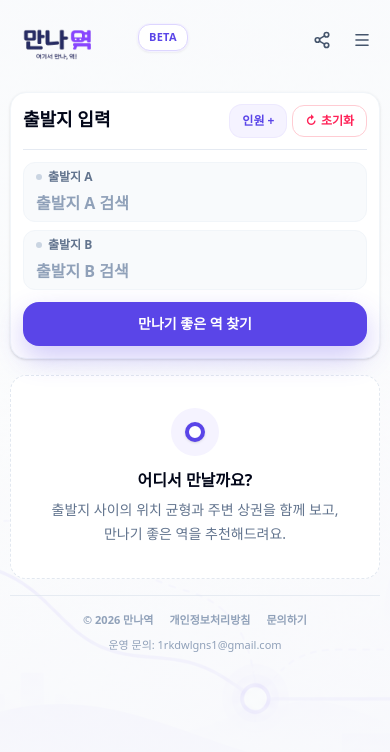
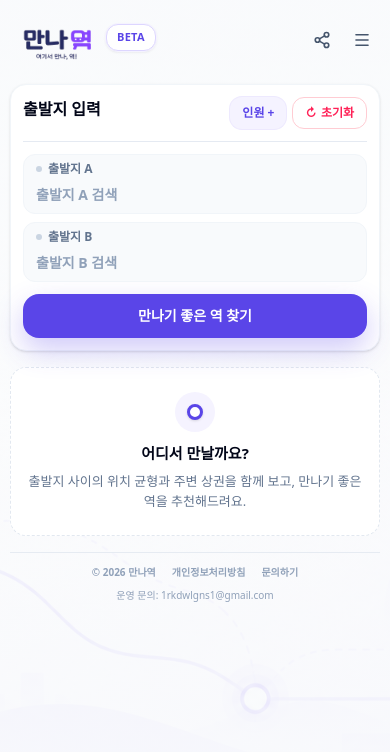
Before and after one commit to 1rkdwlgns1/mannayeok, a React (Vite) app: page / in a window 390 px wide. Both pictures are taken after a click on the button "약속 장소 찾기". Shown: the top 752 px of the page. Built offline with nearby package versions, Linux system fonts and the light colour scheme; a web font is replaced by a local one.

Commit message:
수정 veta 2.0/ FIX : 도메인 추가, 카카오톡 공유하기 추가, 모바일 반응형 수정

```diff
--- a/src/App.jsx
+++ b/src/App.jsx
@@ -438,7 +438,7 @@ function App() {
     const shareUrl = PUBLIC_APP_URL
     const shareData = {
       title: '만나역 - 만나기 좋은 중간역 찾기',
-      text: '어디서 만날지 고민될 때, 만나역에서 모두에게 좋은 약속역을 찾아보세요.',
+      text: '어디서 만날지 고민될 때, 만나역에서 만나기 좋은 역을 찾아보세요.',
       url: shareUrl,
     }
 
@@ -583,7 +583,7 @@ function App() {
       }}
     >
       <div data-reveal-root className="mx-auto w-full max-w-4xl space-y-4 pb-8 md:space-y-5">
-        <div className="mx-auto w-full max-w-4xl space-y-4 md:space-y-3">
+        <div className="mx-auto w-full max-w-4xl space-y-2 md:space-y-3">
           <div className="relative flex min-h-16 items-start justify-between px-0 py-0 md:min-h-20">
             <div className="relative flex min-w-0 items-start">
               <span className="block h-16 w-44 overflow-visible sm:w-64 md:h-20 md:w-72" aria-label="만나역" role="img">
@@ -593,7 +593,7 @@ function App() {
                   className="h-full w-full origin-left -translate-x-7 translate-y-1 scale-[1.6] object-contain object-left sm:-translate-x-10 sm:scale-[1.95] md:-translate-x-11 md:translate-y-1.5 md:scale-[2.15]"
                 />
               </span>
-              <BetaBadge className="absolute left-32 top-3 sm:left-36 md:left-36 md:top-4" />
+              <BetaBadge className="absolute left-24 top-3 md:left-36 md:top-4" />
             </div>
 
             <nav className="mt-5 hidden shrink-0 items-center gap-1 md:flex" aria-label="서비스 메뉴">
@@ -852,18 +852,18 @@ function App() {
             ) : null}
           </>
         ) : (
-          <section className="rounded-2xl border border-dashed border-slate-200 bg-white px-5 py-8 text-center">
-            <div className="mx-auto mb-3 flex h-12 w-12 items-center justify-center rounded-full bg-violet-50">
-              <div className="h-5 w-5 rounded-full border-4 border-[#5A45E8] bg-white shadow-sm" />
+          <section className="rounded-2xl border border-dashed border-slate-200 bg-white px-4 py-6 text-center md:px-5 md:py-8">
+            <div className="mx-auto mb-2.5 flex h-10 w-10 items-center justify-center rounded-full bg-violet-50 md:mb-3 md:h-12 md:w-12">
+              <div className="h-4 w-4 rounded-full border-[3px] border-[#5A45E8] bg-white shadow-sm md:h-5 md:w-5 md:border-4" />
             </div>
-            <h2 className="text-base font-black text-slate-950">어디서 만날까요?</h2>
-            <p className="mx-auto mt-1.5 max-w-md text-sm leading-6 text-slate-500">
+            <h2 className="text-[15px] font-black text-slate-950 md:text-base">어디서 만날까요?</h2>
+            <p className="mx-auto mt-1.5 max-w-md text-[13px] leading-5 text-slate-500 md:text-sm md:leading-6">
               출발지 사이의 위치 균형과 주변 상권을 함께 보고, 만나기 좋은 역을 추천해드려요.
             </p>
           </section>
         )}
 
-        <footer className="mt-2 border-t border-slate-200/80 px-2 pb-2 pt-4 text-center text-[11px] font-bold text-slate-400">
+        <footer className="mt-1 border-t border-slate-200/80 px-2 pb-1 pt-3 text-center text-[10px] font-bold text-slate-400 md:mt-2 md:pb-2 md:pt-4 md:text-[11px]">
           <div className="flex flex-wrap items-center justify-center gap-x-4 gap-y-2">
             <span>© 2026 만나역</span>
             <button
--- a/src/components/AddressInput.jsx
+++ b/src/components/AddressInput.jsx
@@ -16,7 +16,7 @@ function AddressInput({ origins, maxOrigins, minOrigins, onAddOrigin, onChange,
     <div>
       <div className="flex items-start justify-between gap-3 sm:items-center">
         <div>
-          <h2 className="text-lg font-black text-slate-950 sm:text-lg">출발지 입력</h2>
+          <h2 className="text-base font-black text-slate-950 md:text-lg">출발지 입력</h2>
           <p className="mt-1 hidden text-sm text-slate-500 sm:block">각자의 출발지를 검색해서 선택해주세요.</p>
         </div>
         <div className="flex shrink-0 items-center gap-1.5 sm:gap-2">
@@ -186,7 +186,7 @@ function AddressField({ canRemove, compact = false, origin, index, label, onChan
               if (!origin.selected) setOpen(true)
             }}
             placeholder={`${label} 검색`}
-            className={`min-w-0 flex-1 bg-transparent py-0 text-base font-black text-slate-950 outline-none placeholder:font-semibold placeholder:text-slate-400 ${
+            className={`min-w-0 flex-1 bg-transparent py-0 text-sm font-black text-slate-950 outline-none placeholder:font-semibold placeholder:text-slate-400 md:text-base ${
               compact ? 'leading-6' : 'leading-6 md:text-base'
             }`}
           />
```
